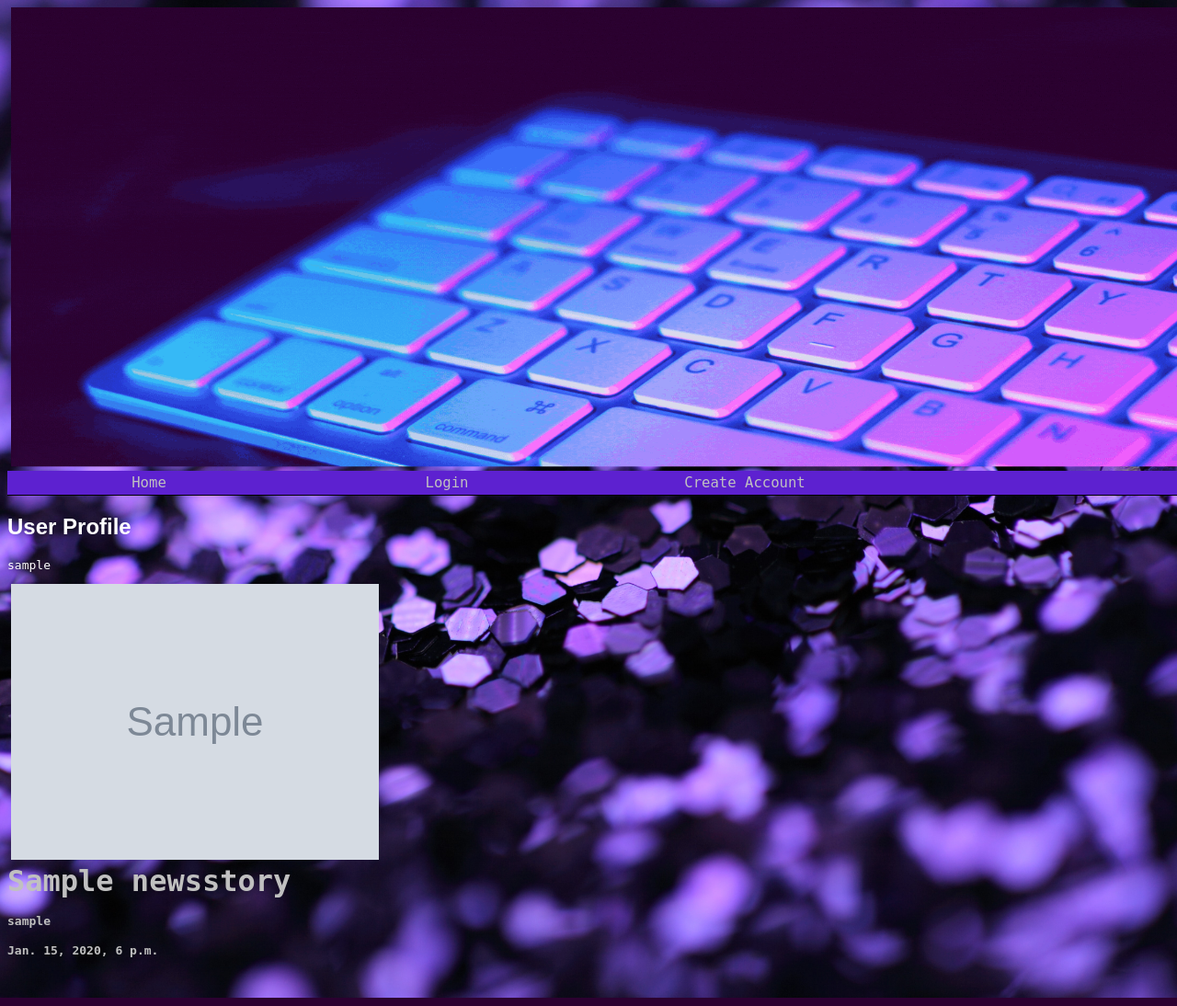
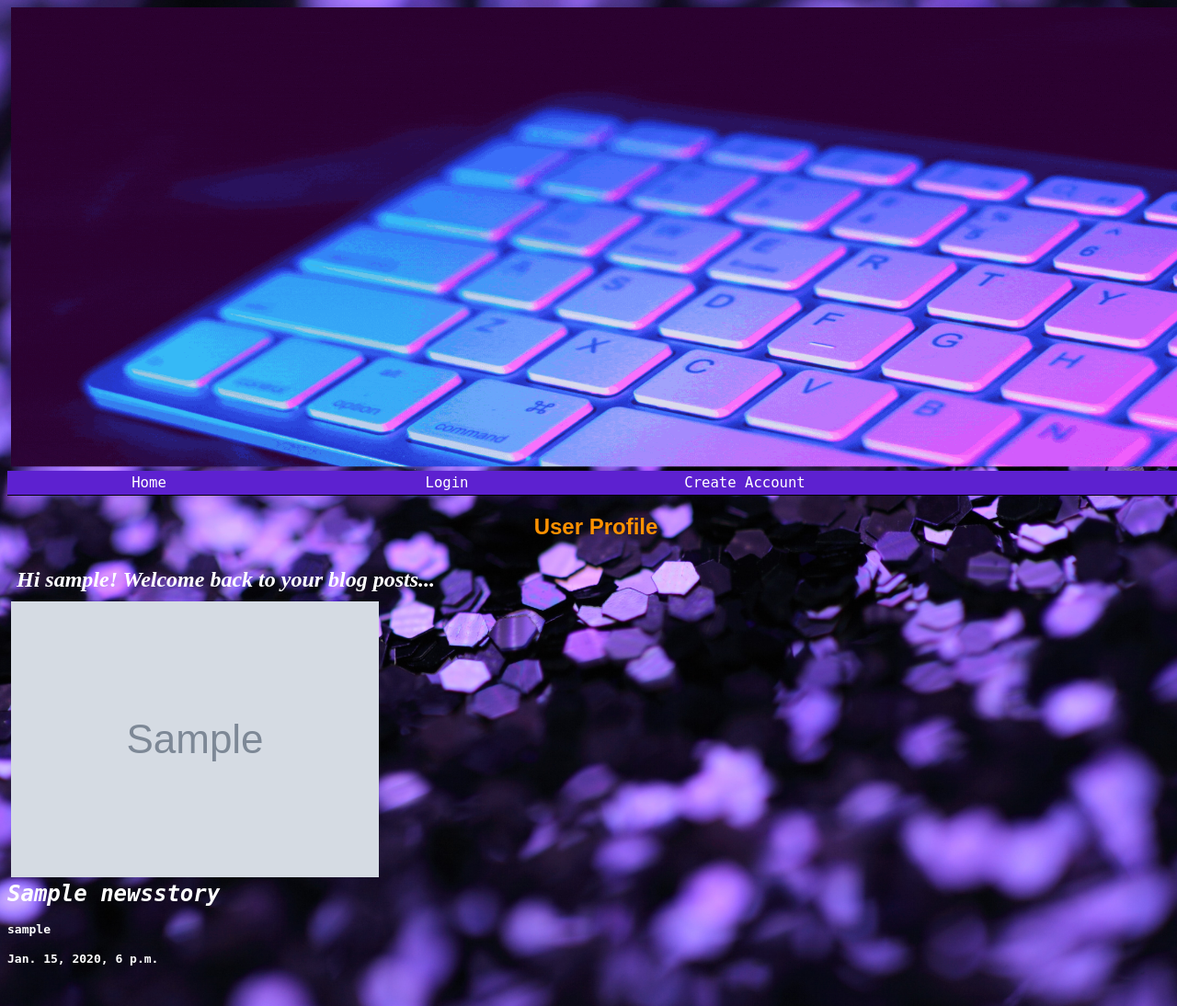
Before and after one commit to jbehrend89/django_project_she_codes_news, a Django app: page /users/profile/1/ in a window 1280 px wide. Shown: the whole page at 92% size. Run offline with Django 3.2, Linux system fonts and the light colour scheme; tables that the repository leaves empty hold one stand-in row (values such as "Sample post"); grey boxes marked "Sample" are stand-in pictures; parts of the project's set-up code (start-up, migrations or seed data) failed here and were passed over; some web fonts are replaced.

Commit message:
Page Styling

```diff
--- a/she_codes_news/news/templates/news/index.html
+++ b/she_codes_news/news/templates/news/index.html
@@ -8,7 +8,7 @@
 {% block content %}
 
     {% if request.user.is_authenticated %}
-    <a href="{% url 'news:newStory' %}">Write New Story</a>
+    <!-- <h1><a href="{% url 'news:newStory' %}">Write New Story</a></h1> -->
     {% endif %}
 
     <h2>Latest News</h2>
@@ -23,6 +23,8 @@
         {% endif %}
     </div>
 
+    <h2>All Stories</h2>
+
     <div id="all-stories">
         {% if latest_stories %}
             {% for story in all_stories %}
--- a/she_codes_news/static/styles.css
+++ b/she_codes_news/static/styles.css
@@ -29,11 +29,17 @@ h1 {
 
 h2 {
    font-family: 'Montserrat Subrayada', sans-serif;
+   color: #ff9100;
 }
 
 h3 {
-    font-size: 2rem;
+    font-size: 1.5rem;
+    font-style: oblique;
     margin: 0;
+}
+
+h4 {
+
 }
 
 #header-text {
@@ -60,13 +66,25 @@ nav {
     text-align: center;
     padding: 0px 0px;
 }
+    nav:hover {
+    font-weight: 900;
+    }
 
 a {
     margin: 4px;
     text-decoration: none;
-    color: silver;
 }
 
 a, p {
     font-family: monospace;
+    color: #fff;
 }
+
+#user_name{
+    text-align: center;
+}
+
+
+#hi {
+    padding: 10px;
+}
--- a/she_codes_news/users/templates/users/customuser_detail.html
+++ b/she_codes_news/users/templates/users/customuser_detail.html
@@ -1,8 +1,8 @@
 {% extends 'base.html' %}
 
 {% block content %}
-<h2>User Profile</h2>
-<p>{{ object.username }}</p>
+<h2 id="user_name">User Profile</h2>
+<h3 id="hi">Hi {{ object.username }}! Welcome back to your blog posts...</h3>
 {% for story in object.stories.all %}
     {% include "news/storyCard.html" with story=story position=forloop.counter %}
 {% endfor %}
```
